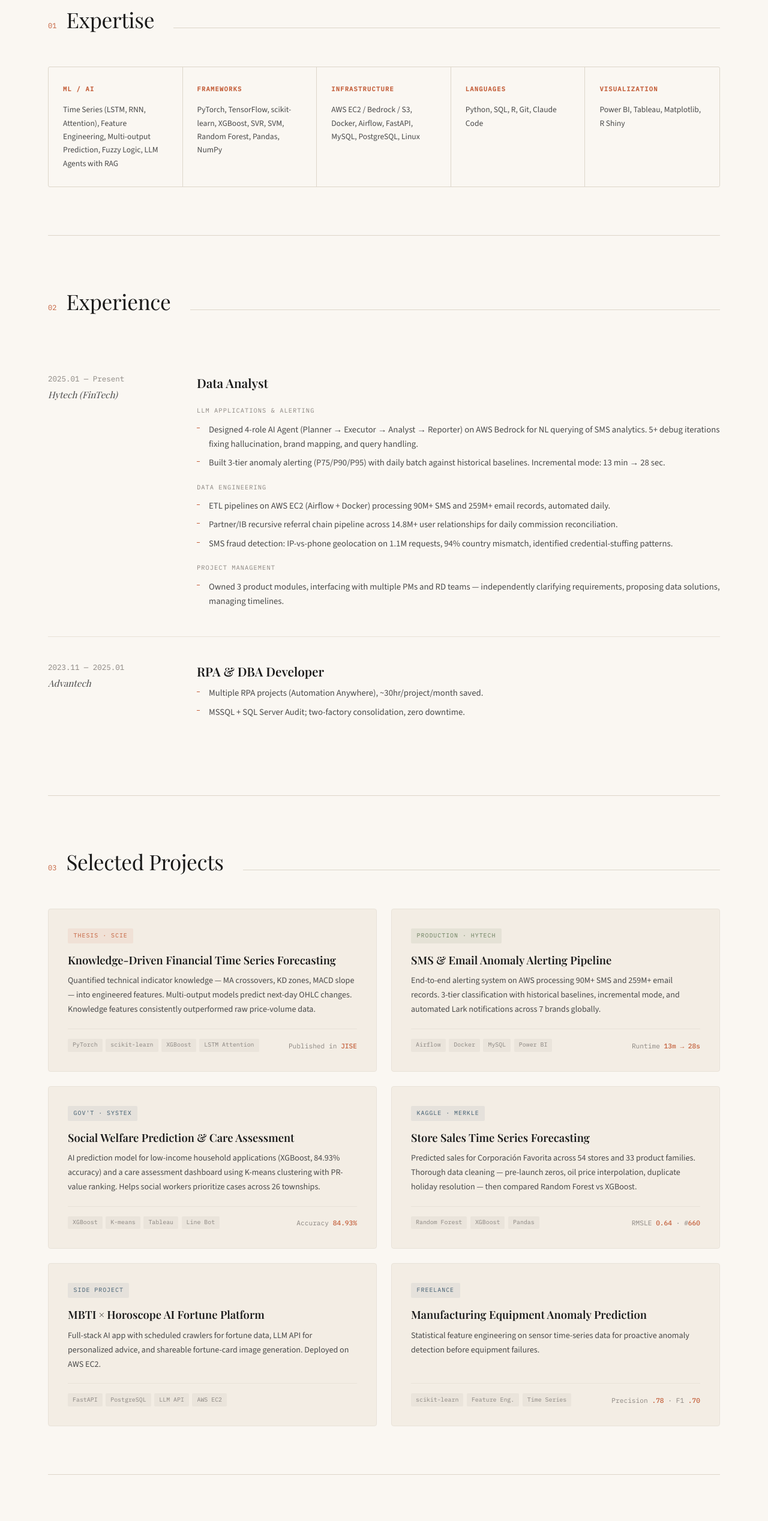
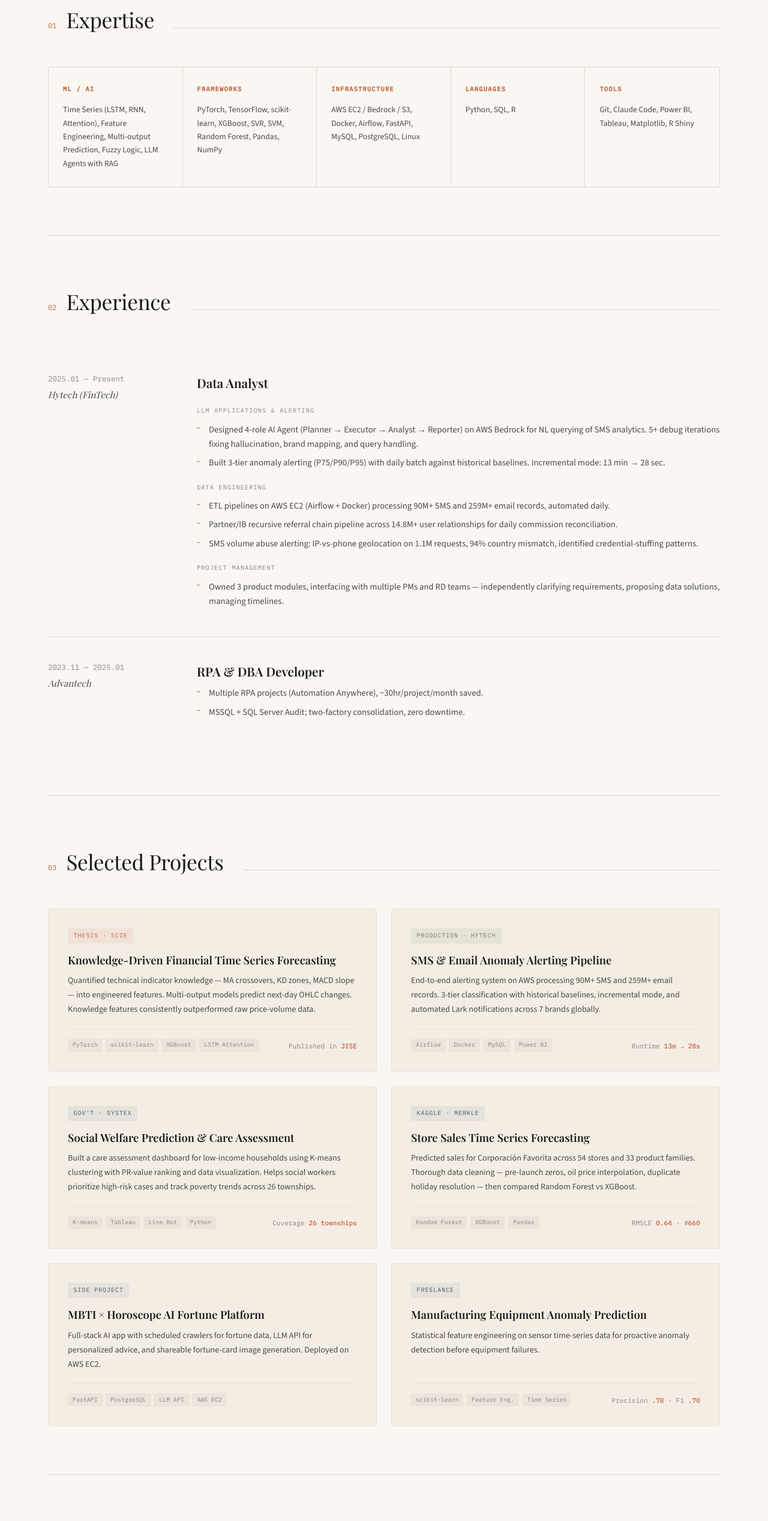
Before and after one commit to johnsonchiang26-dev/johnsonchiang26-dev.github.io, a plain HTML site: page index.html in a window 1280 px wide. Shown: the part 878-3414 px from the top of the page at 60% size. Drawn offline with nearby package versions, Linux system fonts and the light colour scheme; a web font is replaced by a local one.

Commit message:
change some word

```diff
--- a/index.html
+++ b/index.html
@@ -403,12 +403,12 @@
         <p>AWS EC2 / Bedrock / S3, Docker, Airflow, FastAPI, MySQL, PostgreSQL, Linux</p>
       </div>
       <div class="skill-col">
-        <h3 data-en="Languages" data-zh="語言與工具">Languages</h3>
-        <p>Python, SQL, R, Git, Claude Code</p>
+        <h3 data-en="Languages" data-zh="程式語言">Languages</h3>
+        <p>Python, SQL, R</p>
       </div>
       <div class="skill-col">
-        <h3 data-en="Visualization" data-zh="視覺化">Visualization</h3>
-        <p>Power BI, Tableau, Matplotlib, R Shiny</p>
+        <h3 data-en="Tools" data-zh="工具">Tools</h3>
+        <p>Git, Claude Code, Power BI, Tableau, Matplotlib, R Shiny</p>
       </div>
     </div>
   </div>
@@ -443,7 +443,7 @@
         <ul class="exp-points">
           <li data-en="ETL pipelines on AWS EC2 (Airflow + Docker) processing 90M+ SMS and 259M+ email records, automated daily." data-zh="AWS EC2 ETL Pipeline（Airflow + Docker），處理 9,000萬+ SMS 與 2.59億+ Email，每日自動排程。">ETL pipelines on AWS EC2 (Airflow + Docker) processing 90M+ SMS and 259M+ email records, automated daily.</li>
           <li data-en="Partner/IB recursive referral chain pipeline across 14.8M+ user relationships for daily commission reconciliation." data-zh="Partner/IB 遞迴返傭鏈路分析，每日 1,480萬+ 筆用戶關係，支撐佣金對帳。">Partner/IB recursive referral chain pipeline across 14.8M+ user relationships for daily commission reconciliation.</li>
-          <li data-en="SMS fraud detection: IP-vs-phone geolocation on 1.1M requests, 94% country mismatch, identified credential-stuffing patterns." data-zh="SMS 刷量預警：IP 與手機國家比對 110 萬筆請求，94% 國家不一致率，識別 credential-stuffing 刷量模式。">SMS fraud detection: IP-vs-phone geolocation on 1.1M requests, 94% country mismatch, identified credential-stuffing patterns.</li>
+          <li data-en="SMS volume abuse alerting: IP-vs-phone geolocation on 1.1M requests, 94% country mismatch, identified credential-stuffing patterns." data-zh="SMS 刷量預警：IP 與手機國家比對 110 萬筆請求，94% 國家不一致率，識別 credential-stuffing 刷量模式。">SMS volume abuse alerting: IP-vs-phone geolocation on 1.1M requests, 94% country mismatch, identified credential-stuffing patterns.</li>
         </ul>
 
         <div class="exp-label" data-en="Project Management" data-zh="專案管理">Project Management</div>
@@ -511,10 +511,10 @@
           <span class="project-category" data-en="Gov't · SYSTEX" data-zh="政府專案 · 精誠集團">Gov't · SYSTEX</span>
         </div>
         <h3 data-en="Social Welfare Prediction &amp; Care Assessment" data-zh="社會福利預測與關懷評估系統">Social Welfare Prediction &amp; Care Assessment</h3>
-        <p data-en="AI prediction model for low-income household applications (XGBoost, 84.93% accuracy) and a care assessment dashboard using K-means clustering with PR-value ranking. Helps social workers prioritize cases across 26 townships." data-zh="低收入戶申請 AI 預測模型（XGBoost，準確度 84.93%）與關懷評估儀表板，使用 K-means 分群搭配 PR 值排序。協助社工人員優先處理高風險個案，覆蓋 26 個鄉鎮市。">AI prediction model for low-income household applications (XGBoost, 84.93% accuracy) and a care assessment dashboard using K-means clustering with PR-value ranking. Helps social workers prioritize cases across 26 townships.</p>
+        <p data-en="Built a care assessment dashboard for low-income households using K-means clustering with PR-value ranking and data visualization. Helps social workers prioritize high-risk cases and track poverty trends across 26 townships." data-zh="建構低收入戶關懷評估儀表板，使用 K-means 分群搭配 PR 值排序與資料視覺化。協助社工人員優先處理高風險個案、追蹤脫貧趨勢，覆蓋 26 個鄉鎮市。">Built a care assessment dashboard for low-income households using K-means clustering with PR-value ranking and data visualization. Helps social workers prioritize high-risk cases and track poverty trends across 26 townships.</p>
         <div class="project-footer">
-          <div class="project-stack"><span>XGBoost</span><span>K-means</span><span>Tableau</span><span>Line Bot</span></div>
-          <div class="project-stat" data-en="Accuracy <strong>84.93%</strong>" data-zh="準確度 <strong>84.93%</strong>">Accuracy <strong>84.93%</strong></div>
+          <div class="project-stack"><span>K-means</span><span>Tableau</span><span>Line Bot</span><span>Python</span></div>
+          <div class="project-stat" data-en="Coverage <strong>26 townships</strong>" data-zh="覆蓋 <strong>26 鄉鎮市</strong>">Coverage <strong>26 townships</strong></div>
         </div>
       </div>
 
@@ -647,7 +647,7 @@
   </div>
 </section>
 
-<footer class="footer" data-en="Designed &amp; built by Johnson Chiang · 2025" data-zh="姜育昇設計與建置 · 2025">Designed &amp; built by Johnson Chiang · 2025</footer>
+<footer class="footer" data-en="Designed &amp; built by Johnson Chiang · 2026" data-zh="姜育昇設計與建置 · 2026">Designed &amp; built by Johnson Chiang · 2026</footer>
 
 <script>
   // ═══ NAV SCROLL ═══
```
